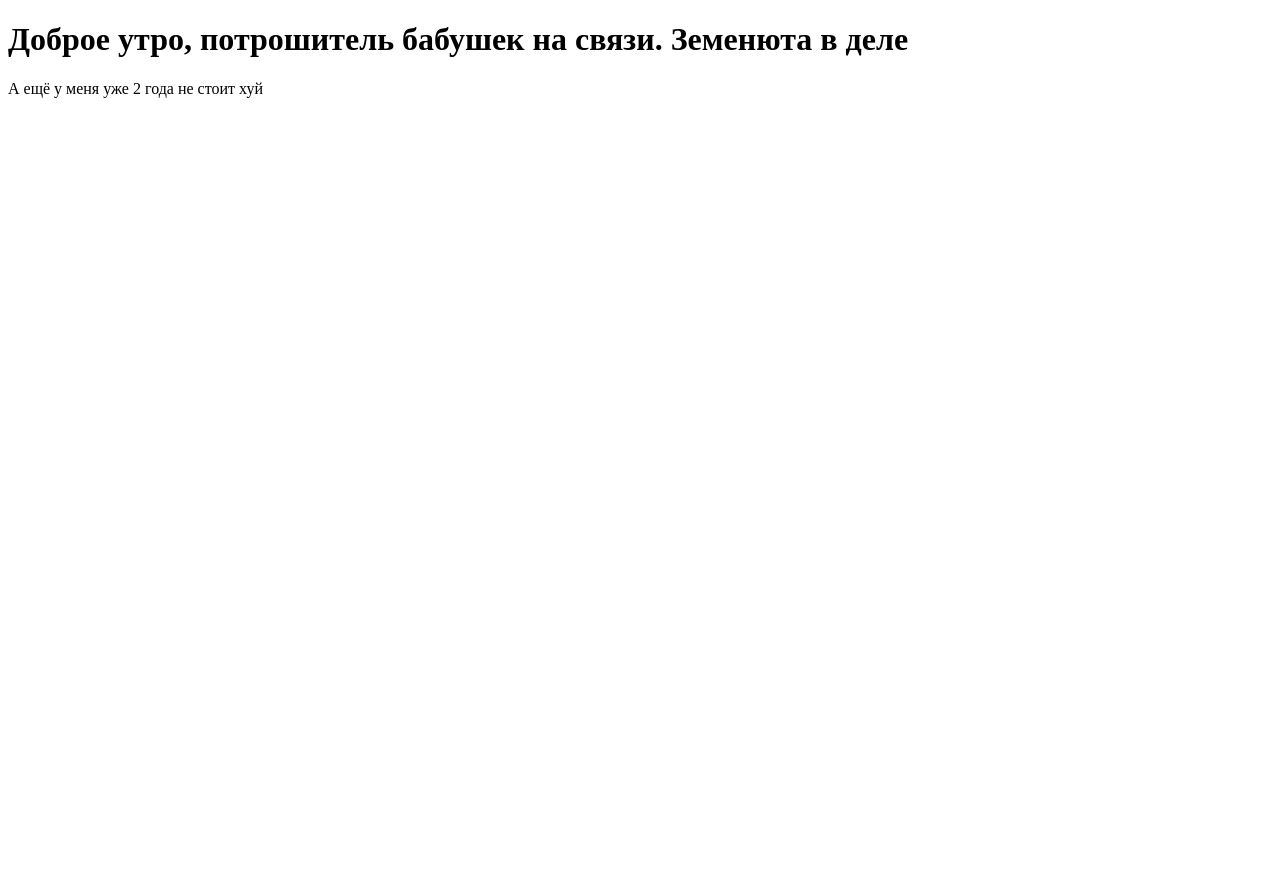
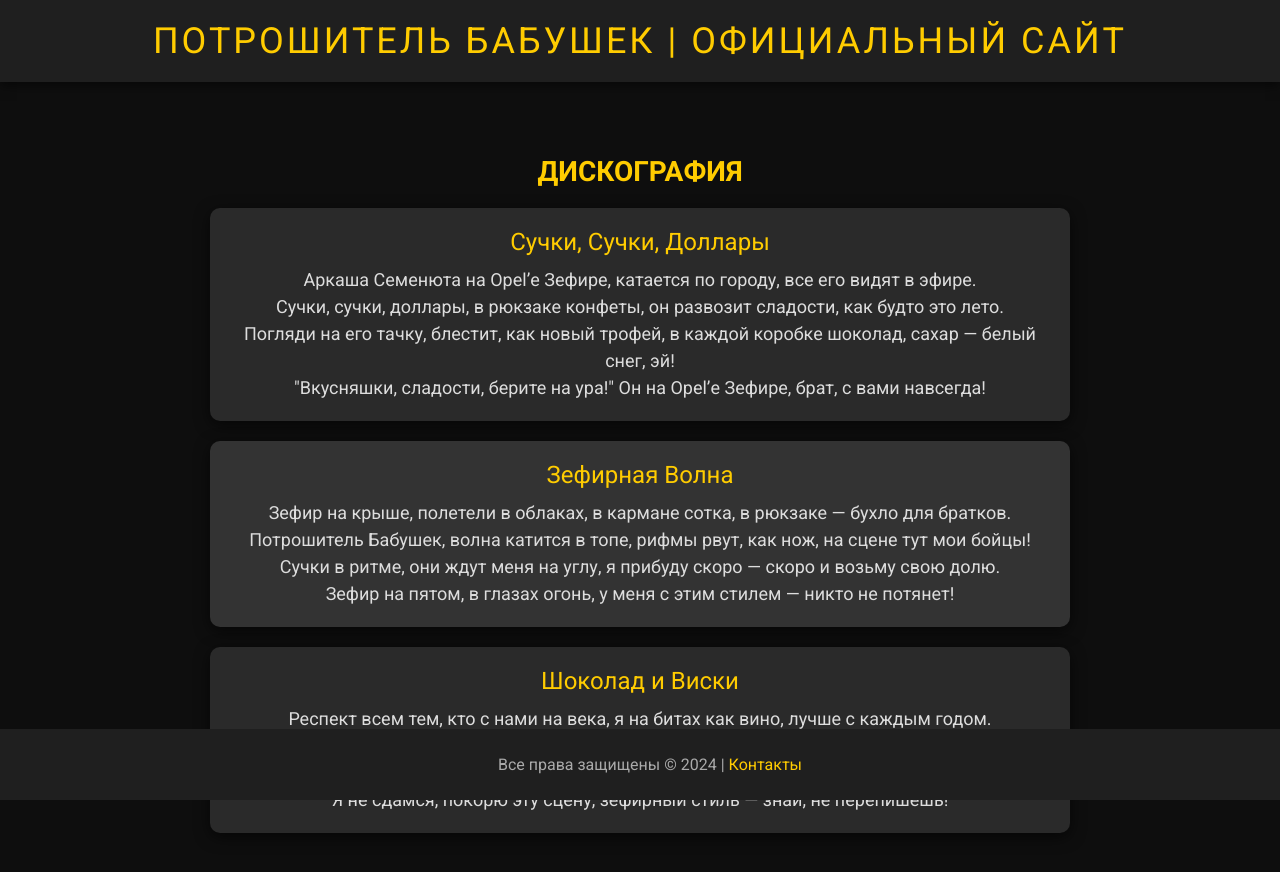
Before and after one commit to PotroshitelBabushek/PotroshitelBabushek.github.io, a plain HTML site: page index.html in a window 1280 px wide. Before the commit the page ends 800 px from the top, so only its background shows below. Drawn offline with Linux system fonts and the light colour scheme.

Commit message:
Update index.html

```diff
--- a/index.html
+++ b/index.html
@@ -1,7 +1,153 @@
 <!DOCTYPE html>
-<html>
+<html lang="ru">
+<head>
+  <meta charset="UTF-8">
+  <meta name="viewport" content="width=device-width, initial-scale=1.0">
+  <title>Потрошитель Бабушек | Официальный сайт</title>
+  <link href="https://fonts.googleapis.com/css2?family=Roboto:wght@400;700&display=swap" rel="stylesheet">
+  <style>
+    body {
+      font-family: 'Roboto', sans-serif;
+      background: #0e0e0e;
+      color: white;
+      margin: 0;
+      padding: 0;
+      overflow-x: hidden;
+    }
+
+    header {
+      background-color: #1f1f1f;
+      padding: 20px 0;
+      text-align: center;
+      font-size: 36px;
+      letter-spacing: 3px;
+      color: #ffcc00;
+      text-transform: uppercase;
+      box-shadow: 0 4px 10px rgba(0, 0, 0, 0.5);
+    }
+
+    section {
+      padding: 50px 10%;
+      text-align: center;
+      animation: fadeIn 1.5s ease-in-out;
+    }
+
+    h2 {
+      font-size: 28px;
+      margin-bottom: 20px;
+      color: #ffcc00;
+      text-transform: uppercase;
+    }
+
+    .song-card {
+      background: #2a2a2a;
+      margin: 20px auto;
+      padding: 20px;
+      border-radius: 10px;
+      width: 80%;
+      box-shadow: 0 4px 15px rgba(0, 0, 0, 0.6);
+      transition: transform 0.3s ease;
+    }
+
+    .song-card:hover {
+      transform: scale(1.05);
+    }
+
+    .song-title {
+      font-size: 24px;
+      margin-bottom: 10px;
+      color: #ffcc00;
+    }
+
+    .song-text {
+      font-size: 18px;
+      color: #ddd;
+      line-height: 1.5;
+    }
+
+    .song-card:nth-child(odd) {
+      background-color: #333;
+    }
+
+    footer {
+      background: #1f1f1f;
+      text-align: center;
+      padding: 10px;
+      color: #aaa;
+      position: absolute;
+      bottom: 0;
+      width: 100%;
+    }
+
+    footer a {
+      color: #ffcc00;
+      text-decoration: none;
+    }
+
+    @keyframes fadeIn {
+      0% { opacity: 0; transform: translateY(30px); }
+      100% { opacity: 1; transform: translateY(0); }
+    }
+  </style>
+</head>
 <body>
-<h1>Доброе утро, потрошитель бабушек на связи. Земенюта в деле</h1>
-<p>А ещё у меня уже 2 года не стоит хуй</p>
+
+  <header>
+    Потрошитель Бабушек | Официальный сайт
+  </header>
+
+  <section>
+    <h2>Дискография</h2>
+
+    <!-- Песни -->
+    <div class="song-card">
+      <div class="song-title">Сучки, Сучки, Доллары</div>
+      <div class="song-text">
+        Аркаша Семенюта на Opel’е Зефире, катается по городу, все его видят в эфире.<br>
+        Сучки, сучки, доллары, в рюкзаке конфеты, он развозит сладости, как будто это лето.<br>
+        Погляди на его тачку, блестит, как новый трофей, в каждой коробке шоколад, сахар — белый снег, эй!<br>
+        "Вкусняшки, сладости, берите на ура!" Он на Opel’е Зефире, брат, с вами навсегда!
+      </div>
+    </div>
+
+    <div class="song-card">
+      <div class="song-title">Зефирная Волна</div>
+      <div class="song-text">
+        Зефир на крыше, полетели в облаках, в кармане сотка, в рюкзаке — бухло для братков.<br>
+        Потрошитель Бабушек, волна катится в топе, рифмы рвут, как нож, на сцене тут мои бойцы!<br>
+        Сучки в ритме, они ждут меня на углу, я прибуду скоро — скоро и возьму свою долю.<br>
+        Зефир на пятом, в глазах огонь, у меня с этим стилем — никто не потянет!
+      </div>
+    </div>
+
+    <div class="song-card">
+      <div class="song-title">Шоколад и Виски</div>
+      <div class="song-text">
+        Респект всем тем, кто с нами на века, я на битах как вино, лучше с каждым годом.<br>
+        Шоколад и виски, конфеты на раздаче, но только для тех, кто с нами, брат, ты — не значишь.<br>
+        Треки, как пули, они летят в сердца, Потрошитель Бабушек — ты попал под колеса!<br>
+        Я не сдамся, покорю эту сцену, зефирный стиль — знай, не перепишешь!
+      </div>
+    </div>
+
+  </section>
+
+  <footer>
+    <p>Все права защищены &copy; 2024 | <a href="#">Контакты</a></p>
+  </footer>
+
+  <script>
+    // Анимация появления элементов при прокрутке страницы
+    const songCards = document.querySelectorAll('.song-card');
+    window.addEventListener('scroll', () => {
+      songCards.forEach(card => {
+        const cardPosition = card.getBoundingClientRect().top;
+        if (cardPosition < window.innerHeight - 100) {
+          card.style.animation = 'fadeIn 1.5s ease-in-out forwards';
+        }
+      });
+    });
+  </script>
+
 </body>
 </html>
```
